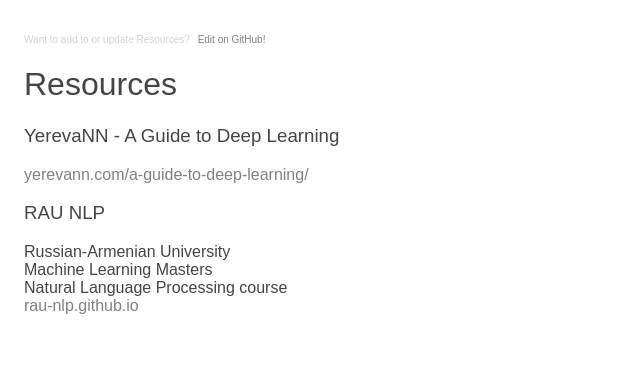
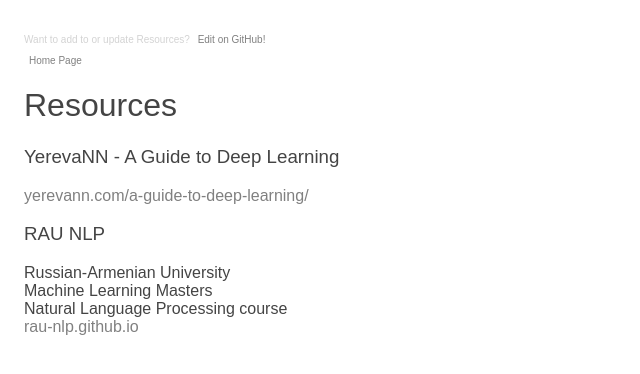
Before and after one commit to MLEVN/mlevn.github.io, a Jekyll site: the page built from resources/index.md, in a window 1280 px wide. Shown: the top 374 px of the page, without its empty margins (0-640 px from the left). Built offline with Jekyll 4.4.1, drawn with Linux system fonts in a browser that asks for light colours; nearby versions of some CDN libraries; our own code applies the rules of GitHub Pages for plain Markdown files.

Commit message:
add navigation back to home page

```diff
--- a/_layouts/default.html
+++ b/_layouts/default.html
@@ -21,6 +21,10 @@
             <a href="https://github.com/MLEVN/mlevn.github.io/blob/master/{{ page.path }}" target="_blank">Edit on GitHub!</a>
           </p>
 
+          <p class="edit">
+            <a href="https://mlevn.org">Home Page</a>
+          </p>
+
           {{ content }}
 
         </div>
```
